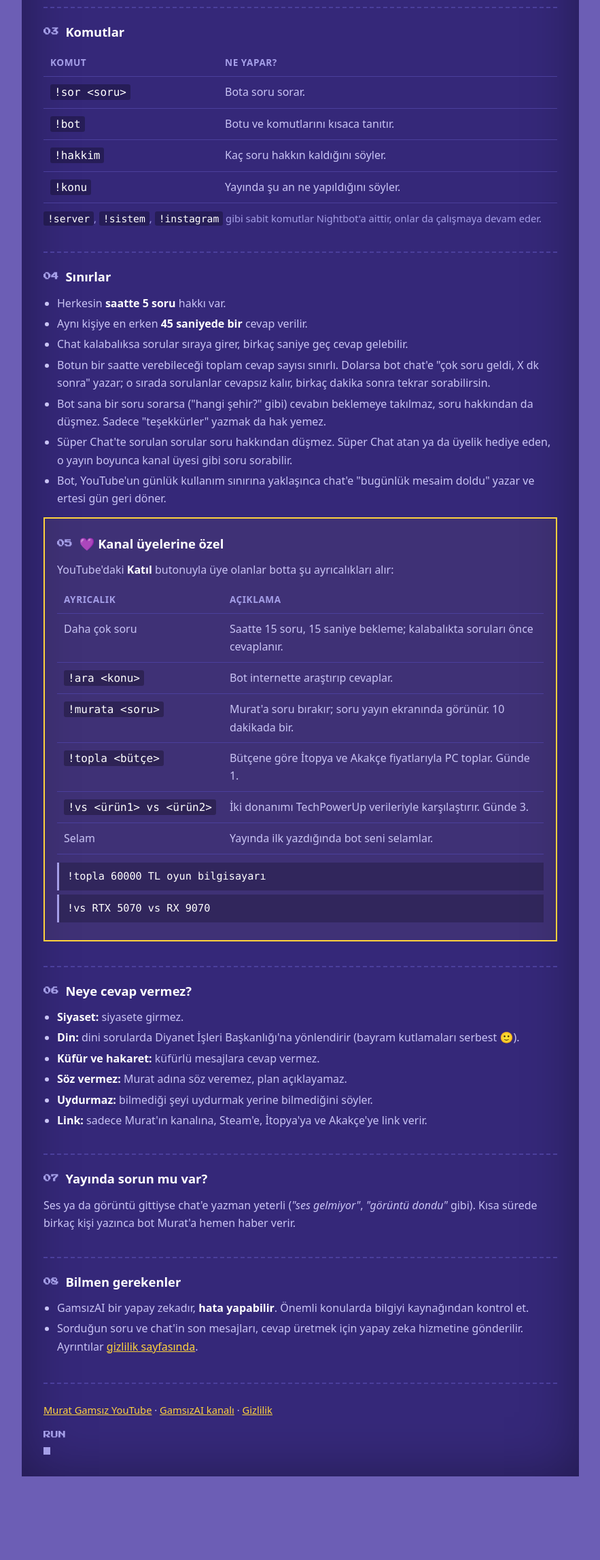
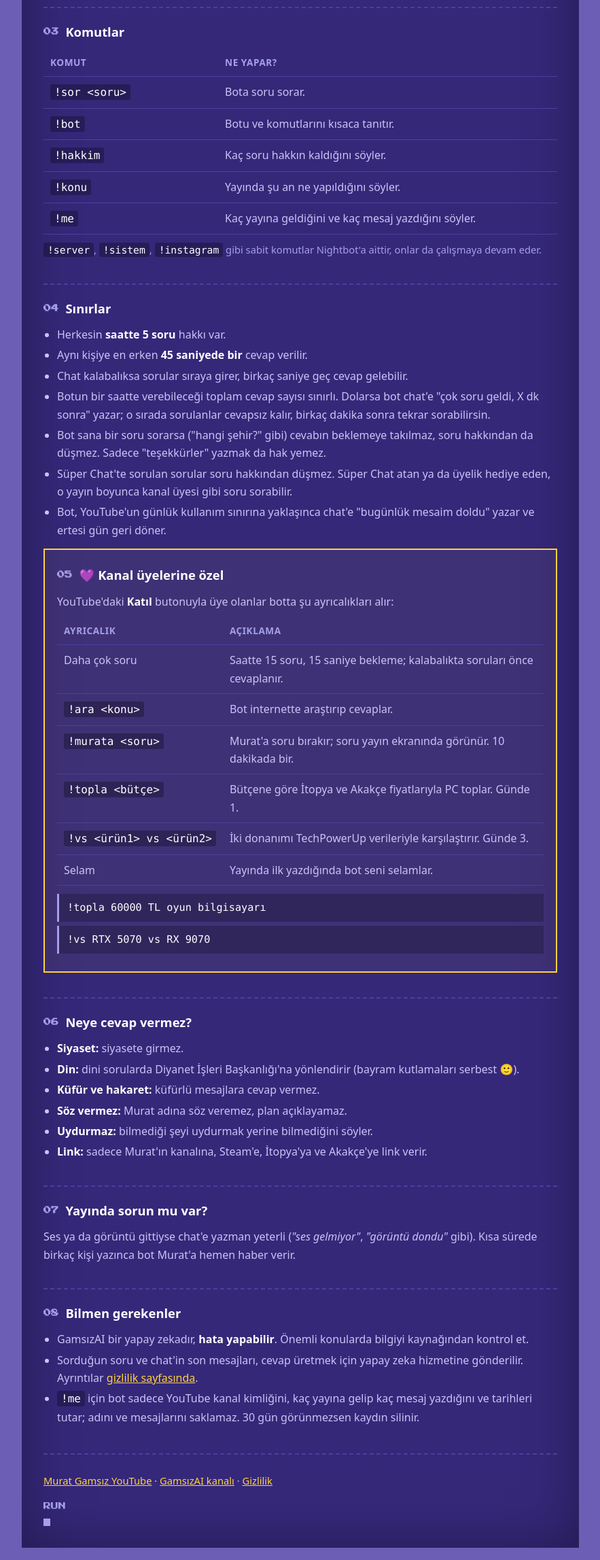
Before and after one commit to gamsizm/gamsizm.github.io, a plain HTML site: page bot.html in a window 1280 px wide. Shown: the part 1031-3326 px from the top of the page at 68% size, without its empty margins (198-1081 px from the left). Before the commit the page ends 3231 px from the top, so only its background shows below. Drawn offline with Linux system fonts and the light colour scheme.

Commit message:
bot.html: !me sayaci

```diff
--- a/bot.html
+++ b/bot.html
@@ -85,6 +85,7 @@
       <tr><td><span class="kmt">!bot</span></td><td>Botu ve komutlarını kısaca tanıtır.</td></tr>
       <tr><td><span class="kmt">!hakkim</span></td><td>Kaç soru hakkın kaldığını söyler.</td></tr>
       <tr><td><span class="kmt">!konu</span></td><td>Yayında şu an ne yapıldığını söyler.</td></tr>
+      <tr><td><span class="kmt">!me</span></td><td>Kaç yayına geldiğini ve kaç mesaj yazdığını söyler.</td></tr>
     </tbody>
   </table>
   <p class="not"><code>!server</code>, <code>!sistem</code>, <code>!instagram</code> gibi sabit komutlar Nightbot'a aittir, onlar da çalışmaya devam eder.</p>
@@ -137,6 +138,7 @@
   <ul class="liste">
     <li>GamsızAI bir yapay zekadır, <strong>hata yapabilir</strong>. Önemli konularda bilgiyi kaynağından kontrol et.</li>
     <li>Sorduğun soru ve chat'in son mesajları, cevap üretmek için yapay zeka hizmetine gönderilir. Ayrıntılar <a href="privacy.html">gizlilik sayfasında</a>.</li>
+    <li><code>!me</code> için bot sadece YouTube kanal kimliğini, kaç yayına gelip kaç mesaj yazdığını ve tarihleri tutar; adını ve mesajlarını saklamaz. 30 gün görünmezsen kaydın silinir.</li>
   </ul>
 
   <footer>
```
